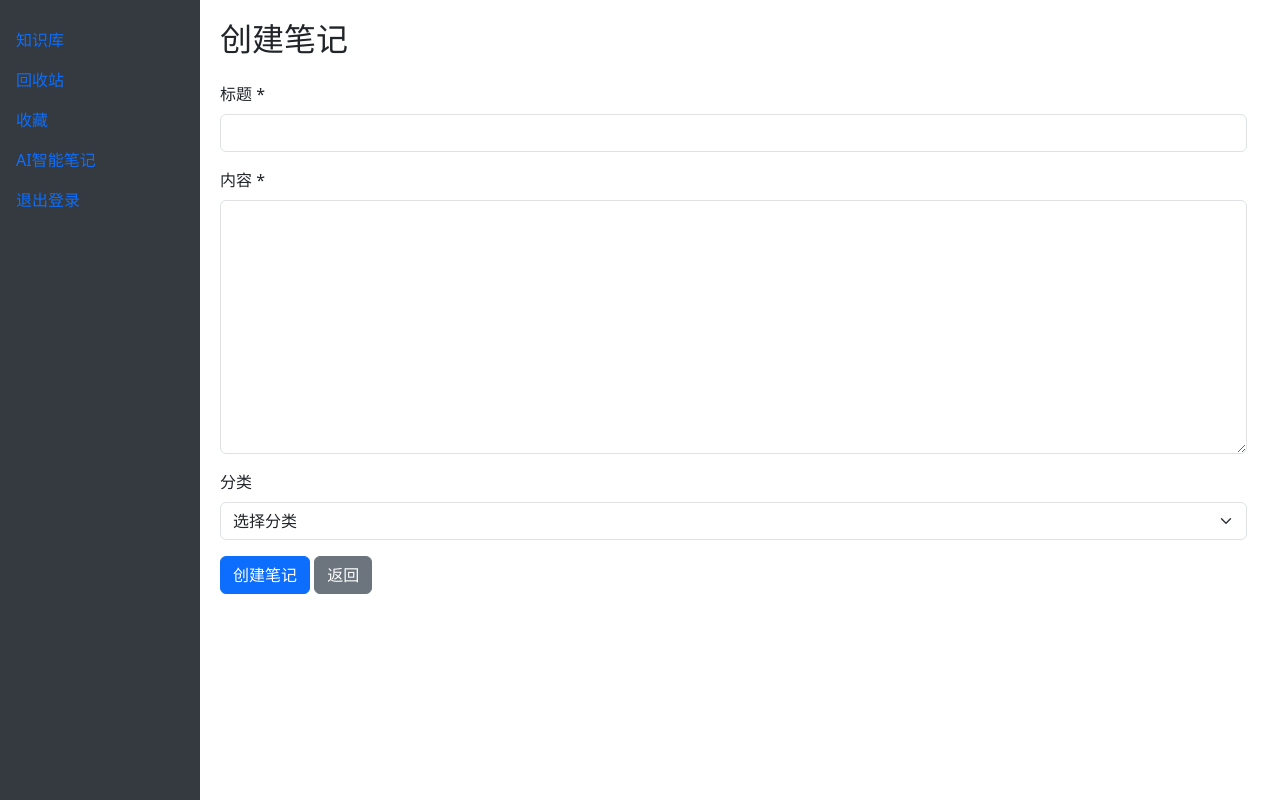
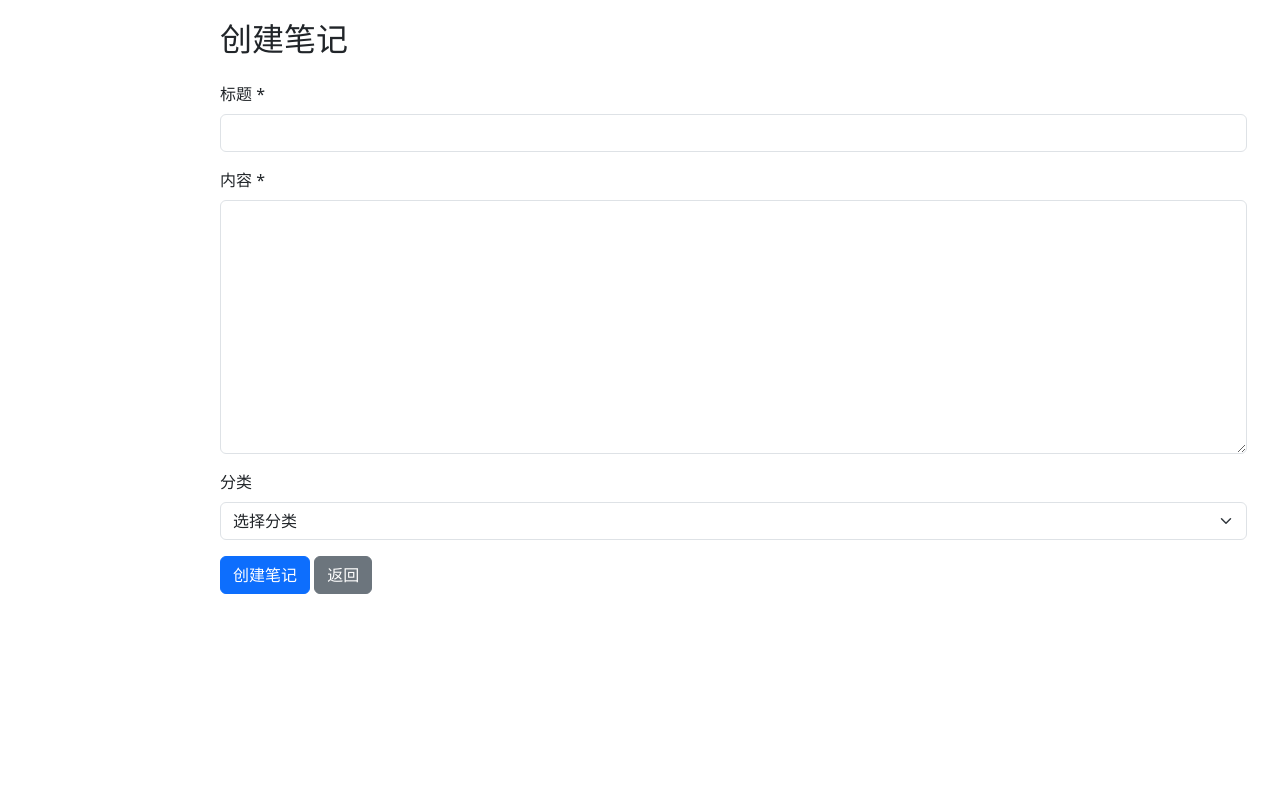
Before and after one commit to xiaoxuanzz/note_cloud, a PHP site: page /desp/create.php in a window 1280 px wide. Run offline with PHP 8.4, Linux system fonts and the light colour scheme; the visitor is signed in with stand-in values (Sample User, id 1); data that the repository does not hold is empty; a stand-in replaces the project's code that opens the database connection.

Commit message:
v2.8-fix

```diff
--- a/desp/create.php
+++ b/desp/create.php
@@ -91,29 +91,6 @@ if ($_SERVER['REQUEST_METHOD'] == 'POST' && !isset($_POST['chat_title'])) {
     </style>
 </head>
 <body>
-    <!-- ✅ 修复：添加 container-fluid -->
-    <div class="container-fluid">
-        <div class="row">
-            <div class="col-md-2 sidebar">
-                <ul class="nav flex-column">
-                    <li class="nav-item active">
-                        <!-- ✅ 修复：改为 index.php -->
-                        <a class="nav-link" href="index.php">知识库</a>
-                    </li>
-                    <li class="nav-item">
-                        <a class="nav-link" href="../recycle.php">回收站</a>
-                    </li>
-                    <li class="nav-item">
-                        <a class="nav-link" href="../favorites.php">收藏</a>
-                    </li>
-                    <li class="nav-item">
-                        <a class="nav-link" href="index.php" target="_blank">AI智能笔记</a>
-                    </li>
-                   <li class="nav-item">
-                         <a class="nav-link" href="../logout.php">退出登录</a>
-                     </li>
-                </ul>
-            </div>
             <div class="col-md-10 main-content">
                 <h2>创建笔记</h2>
 
```
Also changed, not shown: desp/index.php (+11 -28 lines).
